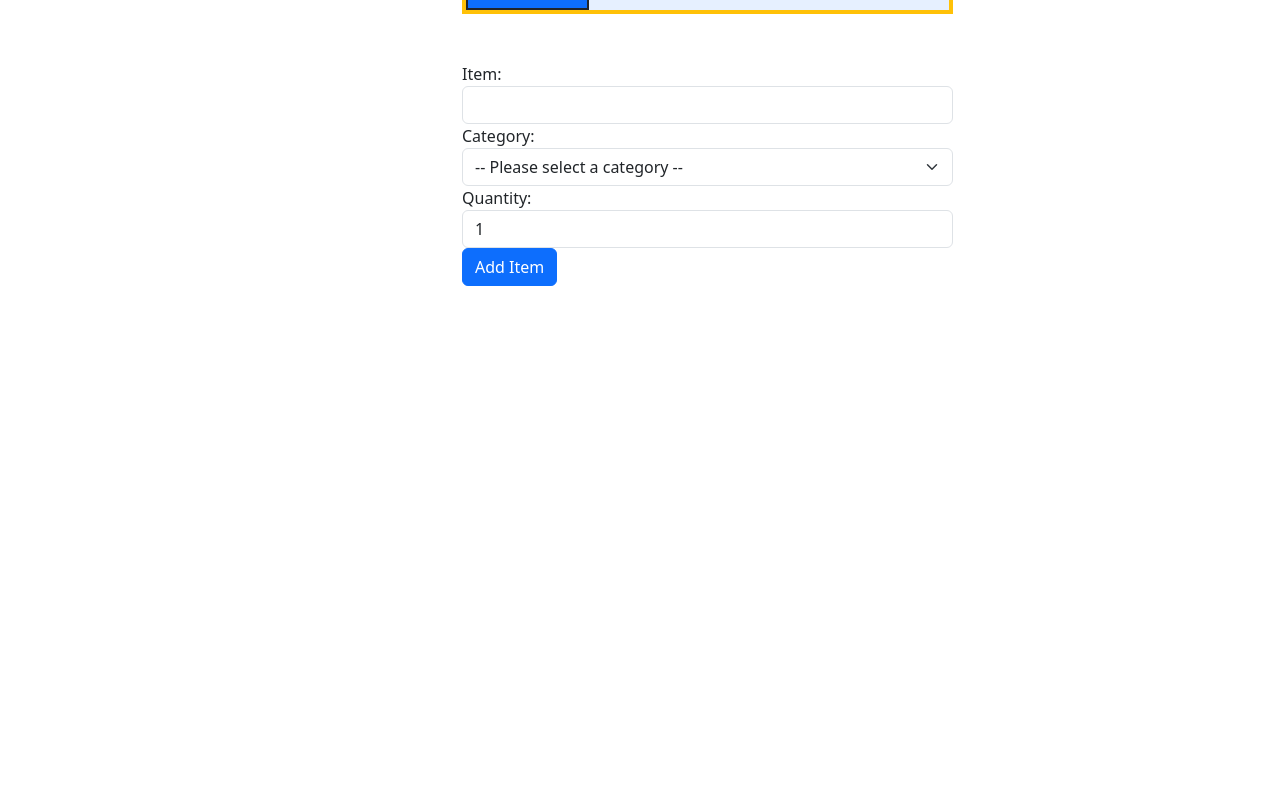
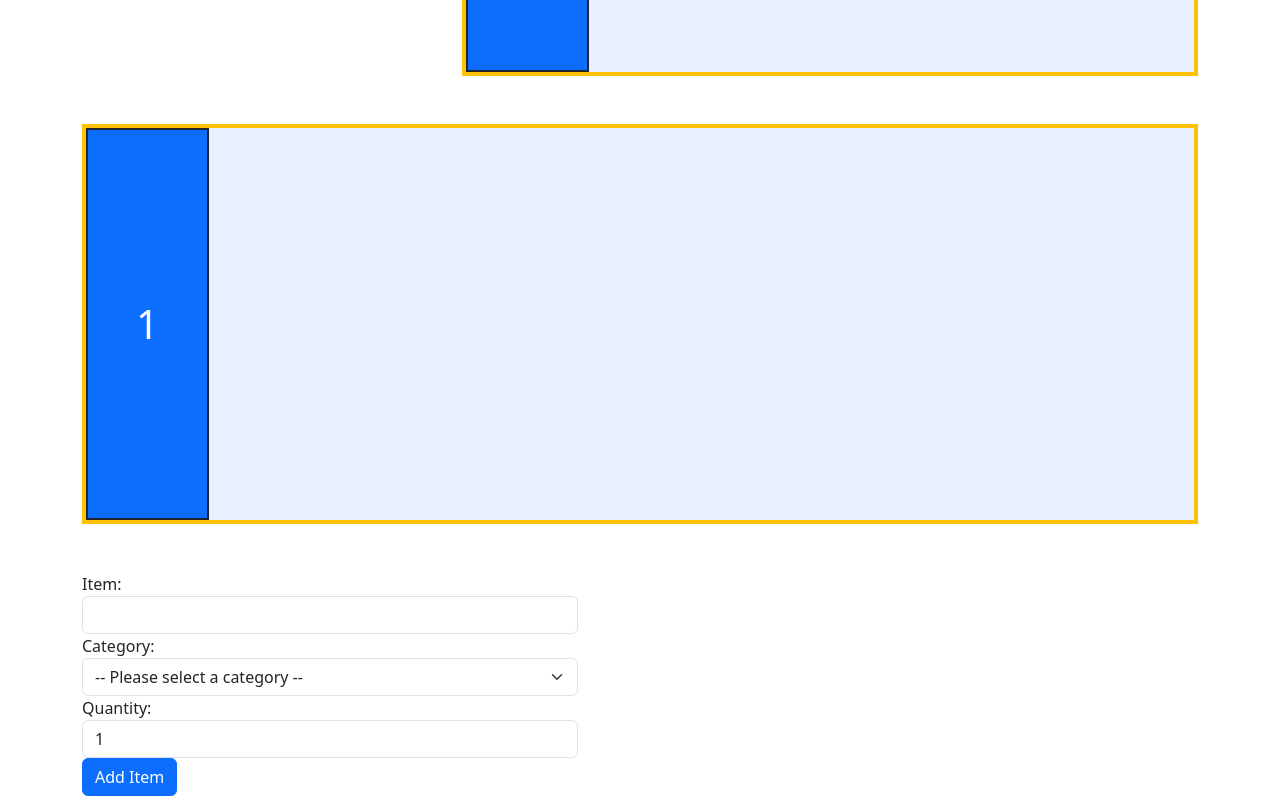
Before and after one commit to sheisshee/BSIT4-RGGC-MICRO-TOOL, a Vue app: page / in a window 1280 px wide. Shown: the part 960-1772 px from the top of the page. Before the commit the page ends 1262 px from the top, so only its background shows below. Built offline with nearby package versions, Linux system fonts and the light colour scheme.

Commit message:
modified, ayoq na pu eme

```diff
--- a/src/App.vue
+++ b/src/App.vue
@@ -49,6 +49,7 @@ const flexClass = computed(() => {
   <div class="container py-5" style="height: 100vh;">
     <div class="row">
       <div class="col-md-4">
+        <!-- Flexbox Card -->
         <div class="card mt-3" style="width: 18rem;">
           <a href="javascript:void(0)" class="text-decoration-none">
             <div class="card-body">
@@ -58,8 +59,9 @@ const flexClass = computed(() => {
           </a>
         </div>
       </div>
-       <!-- Shopping List Card -->
-       <div class="col-md-8">
+
+      <div class="col-md-8">
+        <!-- Shopping List Card -->
         <div class="card mt-3" style="width: 18rem;">
           <a href="javascript:void(0)" class="text-decoration-none">
             <div class="card-body">
@@ -68,7 +70,17 @@ const flexClass = computed(() => {
             </div>
           </a>
         </div>
-      <div class="col-md-8">
+
+        <!-- Flexbox Form and Display -->
+        <div class="col-md-8">
+        <div class="form-group">
+          <label>Child Count:</label>
+          <input type="number" min="1" v-model="childCount" class="form-control">
+        </div>
+
+        </div>
+
+        <!-- Shopping List Form and Display -->
         <div class="form-group">
           <label>Child Count:</label>
           <input type="number" min="1" v-model="childCount" class="form-control">
@@ -76,6 +88,7 @@ const flexClass = computed(() => {
         <div class="form-group">
           <label>Flex Direction:</label>
           <select class="form-select" v-model="flexDirection">
+            <!-- ... (existing Flexbox code) ... -->
             <option value="">-- Please select --</option>
             <option value="flex-row">row</option>
             <option value="flex-row-reverse">row-reverse</option>
@@ -139,7 +152,22 @@ const flexClass = computed(() => {
           </div>
         </div>
       </div>
+
+        <div class="mt-5">
+          <div
+            style="width: 100%; height: 400px;"
+            class="bg-primary bg-opacity-10 d-flex border border-4 border-warning"
+            :class="flexClass"
+          >
+            <div v-for="child in childCount" :key="child" class="p-5 bg-primary text-center d-flex align-items-center justify-content-center fs-1 text-white border border-2 border-dark">
+              {{ child }}
+            </div>
+          </div>
+        </div>
+      </div>
+
       <div class="col-md-8 mt-5">
+        <div class="col-md-8 mt-5">
         <div class="form-group">
           <label>Item:</label>
           <input type="text" v-model="newItem" class="form-control" @keydown.enter.prevent="addItem">
@@ -171,5 +199,4 @@ const flexClass = computed(() => {
       </div>
     </div>
   </div>
-  </div>
 </template>
```
